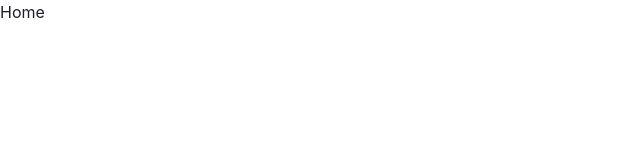
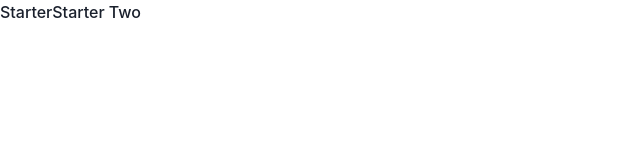
Before and after one commit to mikeHerceg/QuickQuiz, a React (Vite) app: page / in a window 1280 px wide. Shown: the top 160 px of the page, without its empty margins (0-640 px from the left). Built offline with nearby package versions, Linux system fonts and the light colour scheme.

Commit message:
basic routing

```diff
--- a/src/pages/home/home.page.tsx
+++ b/src/pages/home/home.page.tsx
@@ -1,5 +1,15 @@
 import { FunctionComponent } from "react";
+import { Link } from "react-router-dom";
+import { AllQuizes } from "../../quizes/all.quiz";
 
 export const Home: FunctionComponent = () => {
-  return <>Home</>;
+  return (
+    <>
+      {AllQuizes.map((quiz) => (
+        <Link key={quiz.id} to={`/quiz/${quiz.id}`}>
+          {quiz.title}
+        </Link>
+      ))}
+    </>
+  );
 };
--- a/src/pages/quiz/quiz.page.tsx
+++ b/src/pages/quiz/quiz.page.tsx
@@ -1,5 +1,10 @@
 import { FunctionComponent } from "react";
+import { Link } from "react-router-dom";
 
 export const Quiz: FunctionComponent = () => {
-  return <>Quiz</>;
+  return (
+    <>
+      <Link to={`/`}>Home</Link>
+    </>
+  );
 };
--- /dev/null
+++ b/src/quizes/all.quiz.ts
@@ -0,0 +1,4 @@
+import { Starter } from "./starter.quiz";
+import { Starter_two } from "./starter2.quiz";
+
+export const AllQuizes = [Starter, Starter_two];
--- a/src/quizes/starter.quiz.ts
+++ b/src/quizes/starter.quiz.ts
@@ -1,6 +1,6 @@
 import { Category, Quiz } from "../types/globals.types";
 
-export const STARTER: Quiz = {
+export const Starter: Quiz = {
   id: "unique-2",
   title: "Starter",
   description: "This is the description",
--- a/src/quizes/starter2.quiz.ts
+++ b/src/quizes/starter2.quiz.ts
@@ -1,6 +1,6 @@
 import { Category, Quiz } from "../types/globals.types";
 
-export const STARTER: Quiz = {
+export const Starter_two: Quiz = {
   id: "unique-1",
   title: "Starter Two",
   description: "This is the description",
```
